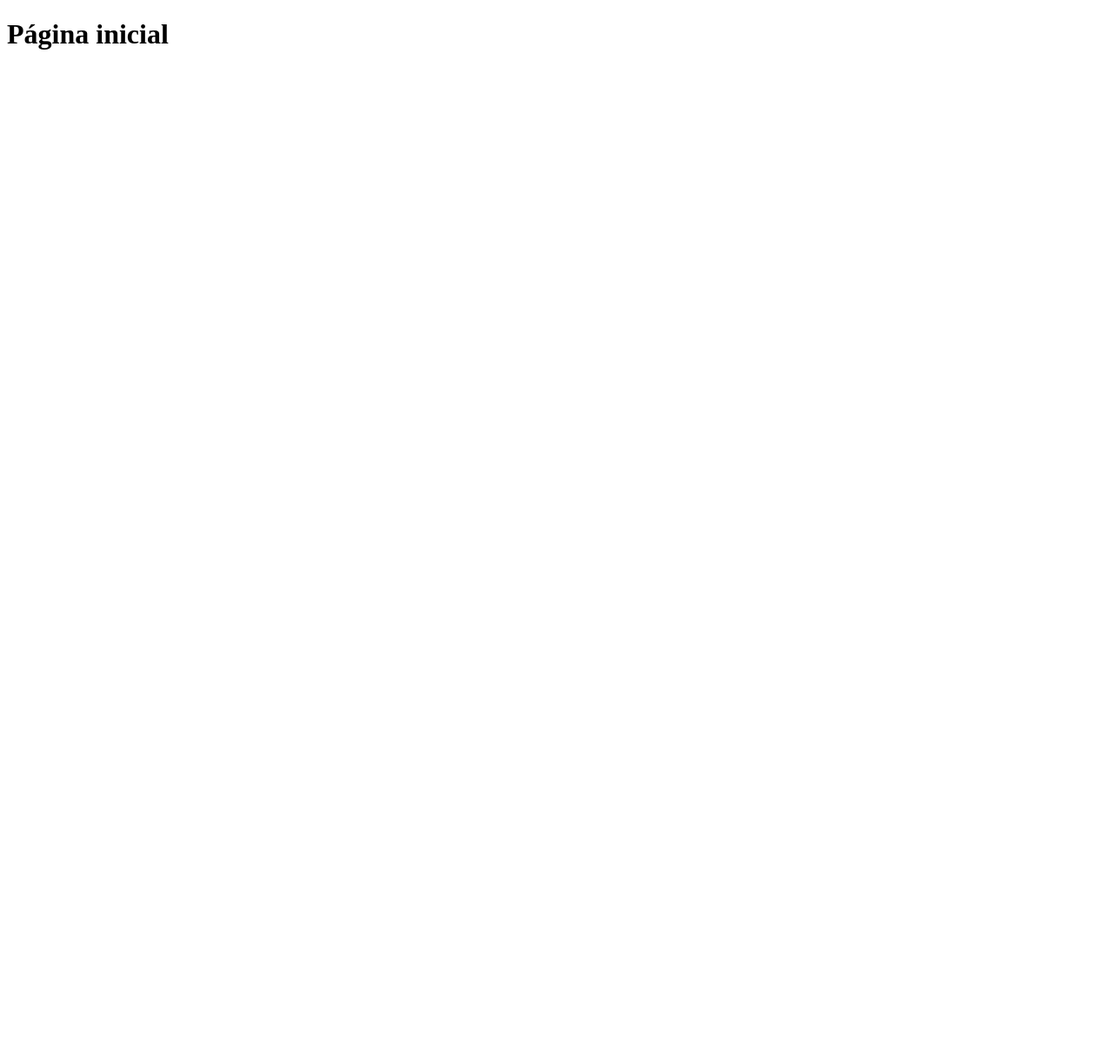
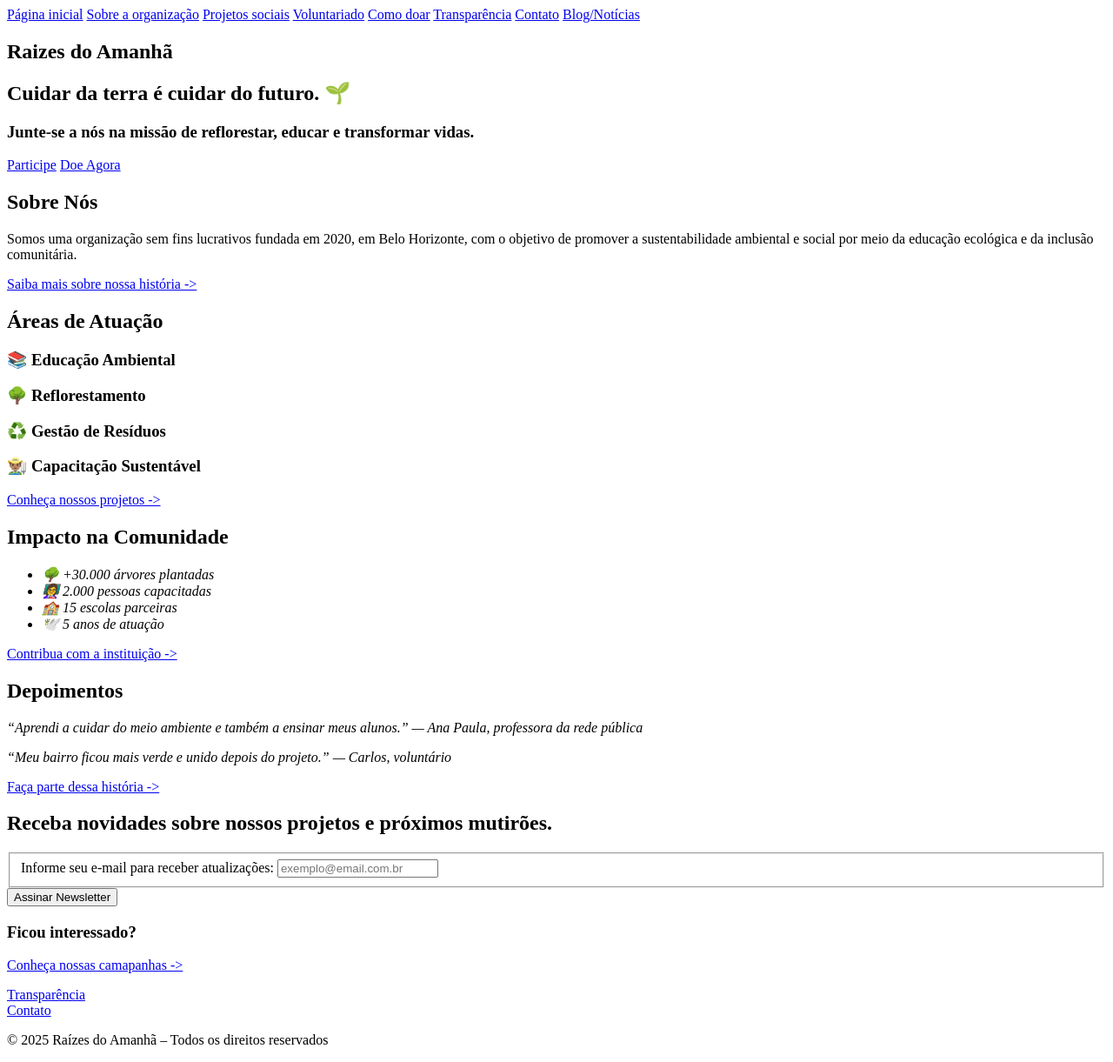
Before and after one commit to Raflord/ong-project, a plain HTML site: page index.html in a window 1280 px wide. Shown: the whole page at 87% size. Before the commit the page ends 800 px from the top, so only its background shows below. Drawn offline with Linux system fonts and the light colour scheme.

Commit message:
estruturando pagina inicial

```diff
--- a/index.html
+++ b/index.html
@@ -1,11 +1,119 @@
-<!doctype html>
+<!DOCTYPE html>
 <html lang="pt-BR">
-  <meta charset="UTF-8" />
-  <meta name="viewport" content="width=device-width, initial-scale=1.0" />
-  <head>
-    <title>Página inicial</title>
-  </head>
-  <body>
-    <h1>Página inicial</h1>
-  </body>
+	<head>
+		<meta charset="UTF-8">
+		<meta name="viewport" content="width=device-width, initial-scale=1.0">
+		<title>Página inicial</title>
+	</head>
+	<body>
+		<header>
+			<nav>
+				<a href="index.html">Página inicial</a>
+				<a href="sobre.html">Sobre a organização</a>
+				<a href="projetos.html">Projetos sociais</a>
+				<a href="voluntariado.html">Voluntariado</a>
+				<a href="doacoes.html">Como doar</a>
+				<a href="transparencia.html">Transparência</a>
+				<a href="contato.html">Contato</a>
+				<a href="blog.html">Blog/Notícias</a>
+			</nav>
+		</header>
+		<main>
+			<section>
+				<h1>Raizes do Amanhã</h1>
+				<h2>Cuidar da terra é cuidar do futuro. 🌱</h2>
+				<h3>
+					Junte-se a nós na missão de reflorestar, educar e transformar vidas.
+				</h3>
+				<div>
+					<a href="voluntariado.html">Participe</a>
+					<a href="doacoes.html">Doe Agora</a>
+				</div>
+			</section>
+			<section>
+				<h2>Sobre Nós</h2>
+				<p>
+					Somos uma organização sem fins lucrativos fundada em 2020, em Belo
+					Horizonte, com o objetivo de promover a sustentabilidade ambiental e
+					social por meio da educação ecológica e da inclusão comunitária.
+				</p>
+				<a href="sobre.html">Saiba mais sobre nossa história -></a>
+			</section>
+			<section>
+				<h2>Áreas de Atuação</h2>
+				<article>
+					<h3>📚 Educação Ambiental</h3>
+					<p></p>
+				</article>
+				<article>
+					<h3>🌳 Reflorestamento</h3>
+				</article>
+				<article>
+					<h3>♻️ Gestão de Resíduos</h3>
+				</article>
+				<article>
+					<h3>👨🏽‍🌾 Capacitação Sustentável</h3>
+				</article>
+				<a href="projetos.html">Conheça nossos projetos -></a>
+			</section>
+			<section>
+				<h2>Impacto na Comunidade</h2>
+				<ul>
+					<li><i>🌳 +30.000 árvores plantadas</i></li>
+					<li><i>👩‍🏫 2.000 pessoas capacitadas</i></li>
+					<li><i>🏫 15 escolas parceiras</i></li>
+					<li><i>🕊️ 5 anos de atuação</i></li>
+				</ul>
+				<a href="doacoes.html">Contribua com a instituição -></a>
+			</section>
+			<section>
+				<h2>Depoimentos</h2>
+				<p>
+					<cite>
+						“Aprendi a cuidar do meio ambiente e também a ensinar meus alunos.”
+						— Ana Paula, professora da rede pública
+					</cite>
+				</p>
+				<p>
+					<cite>
+						“Meu bairro ficou mais verde e unido depois do projeto.” — Carlos,
+						voluntário
+					</cite>
+				</p>
+				<a href="voluntariado.html">Faça parte dessa história -></a>
+			</section>
+			<section>
+				<h2>Receba novidades sobre nossos projetos e próximos mutirões.</h2>
+				<form>
+					<fieldset>
+						<label for="email">Informe seu e-mail para receber atualizações:</label>
+						<input type="email"
+						       id="email"
+						       name="email"
+						       placeholder="exemplo@email.com.br"
+						       required
+						>
+					</fieldset>
+					<button type="submit">Assinar Newsletter</button>
+				</form>
+				<article>
+					<h3>Ficou interessado?</h3>
+					<p>
+						<a href="blog.html">Conheça nossas camapanhas -></a>
+					</p>
+				</article>
+			</section>
+		</main>
+		<footer>
+			<aside>
+				<div>
+					<a href="transparencia.html">Transparência</a>
+				</div>
+				<div>
+					<a href="contato.html">Contato</a>
+				</div>
+			</aside>
+			<p>© 2025 Raízes do Amanhã – Todos os direitos reservados</p>
+		</footer>
+	</body>
 </html>
```
Also changed, not shown: 2 other files.
